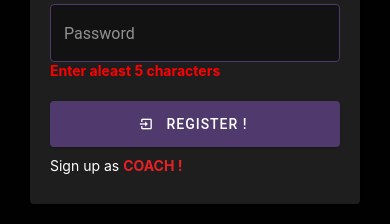
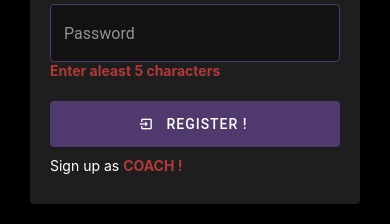
Before and after one commit to Shalini-2209/career-guidance-app-rn, a React Native app: screen /Register in a window 390 px wide. Shown: the part 452-676 px from the top of the page. Built offline with nearby package versions, Linux system fonts and the light colour scheme; no server answers.

Commit message:
Altered colors

```diff
--- a/src/screens/Login.js
+++ b/src/screens/Login.js
@@ -130,7 +130,7 @@ const Login = ({ navigation, checkUser }) => {
               <Switch
                 value={coach}
                 onValueChange={() => setCoach(!coach)}
-                color="#1289A7"
+                color={basic}
                 style={{ alignSelf: "flex-end" }}
               />
             </View>
@@ -139,7 +139,7 @@ const Login = ({ navigation, checkUser }) => {
               icon="import"
               mode="contained"
               style={{ marginTop: 20, padding: "2%" }}
-              color={basic}
+              color="#7f5bab"
               onPress={handleLogin}
             >
               Log me in !
@@ -150,7 +150,7 @@ const Login = ({ navigation, checkUser }) => {
             >
               I m a new user,{" "}
               <Text
-                style={{ fontWeight: "bold", color: "red" }}
+                style={{ fontWeight: "bold", color: "#b33939" }}
                 onPress={() => navigation.navigate("Register")}
               >
                 Sign up.
--- a/src/screens/Register.js
+++ b/src/screens/Register.js
@@ -160,7 +160,9 @@ const Register = () => {
               activeOutlineColor={dark}
               onChangeText={(text) => handleChange(text, "pwd")}
             />
-            <Text style={{ fontWeight: "bold", color: "red", marginBottom: 2 }}>
+            <Text
+              style={{ fontWeight: "bold", color: "#b33939", marginBottom: 2 }}
+            >
               Enter aleast 5 characters
             </Text>
 
@@ -212,7 +214,7 @@ const Register = () => {
                 <Text
                   style={{
                     fontWeight: "bold",
-                    color: "#EA2027",
+                    color: "#b33939",
                     textTransform: "uppercase",
                   }}
                   onPress={() => setUser(!user)}
```
